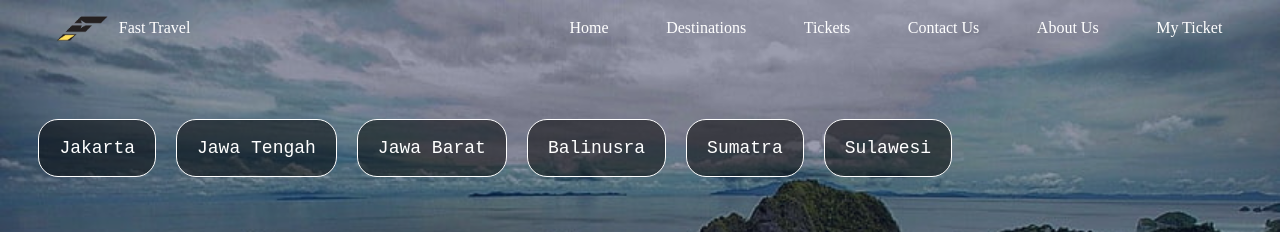
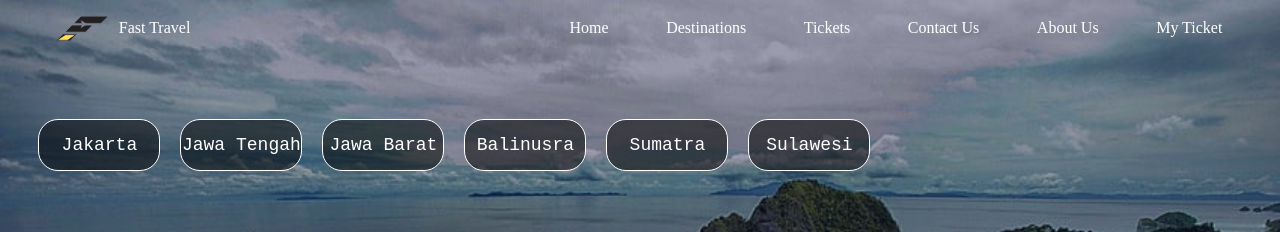
Before and after one commit to BryanApriliusTuah/Project-Software-Engineering-RevoU, a plain HTML site: page destinations.html in a window 1280 px wide. Shown: the top 232 px of the page. Drawn offline with Linux system fonts and the light colour scheme; some packages are replaced by stand-ins of ours; a script that the page names is missing.

Commit message:
18th Commit, Fixing Menu Destination Responsibility

```diff
--- a/css/destinations.css
+++ b/css/destinations.css
@@ -190,14 +190,20 @@ nav {
 
 .menu-destination .liburan {
     background-color: rgb(0, 0, 0, .5);
-    width: fit-content;
+    width: 120px;
+    height: 50px;
     border: 1px solid white;
-    padding-left: 20px;
-    padding-right: 20px;
     border-radius: 20px;
     cursor: pointer;
     font-family: monospace;
     font-size: 18px;
+    display: flex;
+    justify-content: center;
+    align-items: center;
+}
+
+.menu-destination .liburan p {
+    margin: 0;
 }
 
 .menu-destination .liburan:active {
@@ -309,9 +315,22 @@ nav {
         min-width: 25%;
         max-width: 25%;
     }
+
+    .menu-destination {
+        flex-wrap: wrap;
+    }
 }
 
 @media (max-width:980px){
+
+    .menu-destination {
+        flex-wrap: wrap;
+        justify-content: center;
+    }
+
+    .menu-destination .liburan {
+        width: 140px;
+    }
 
     .destination {
         height: 1500px;
```
